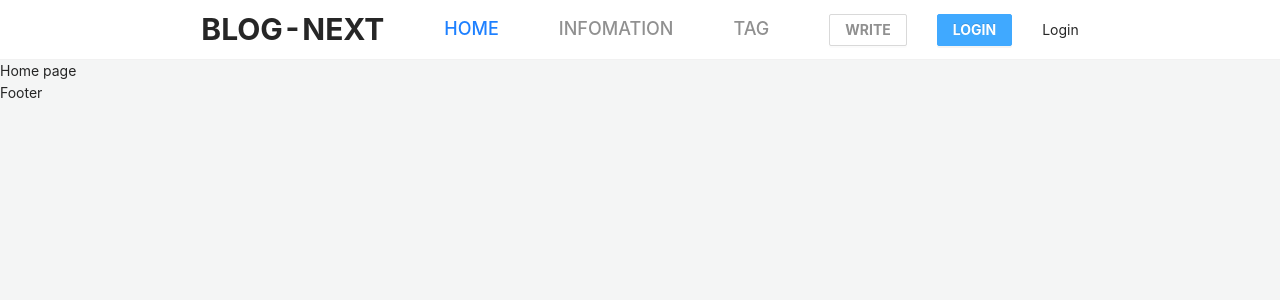
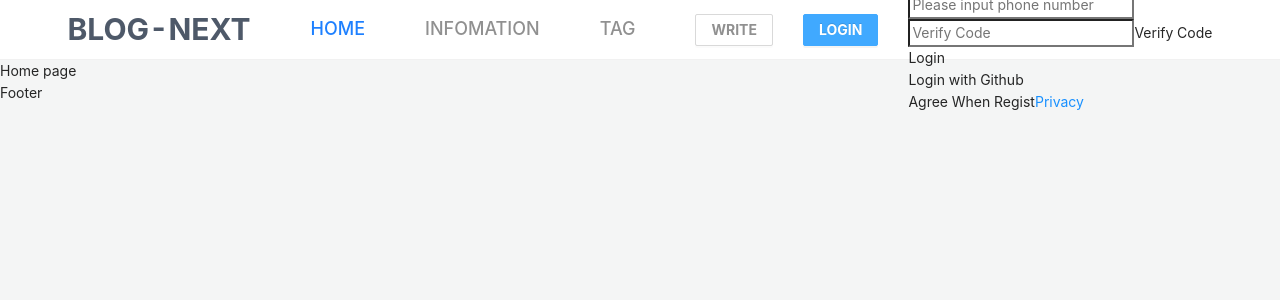
Before and after one commit to oracis/next-blog, a Next.js app: page / in a window 1280 px wide. Both pictures are taken after a click on the button "LOGIN". Shown: the top 300 px of the page. Built offline with nearby package versions, Linux system fonts and the light colour scheme.

Commit message:
Basic Login Modal

```diff
--- a/components/Login/index.tsx
+++ b/components/Login/index.tsx
@@ -1,9 +1,64 @@
+import { useState } from "react";
+import styles from "./index.module.scss";
+
 interface LoginProps {
   onClose: () => void;
 }
 
 const Login = (props: LoginProps) => {
-  return <div>Login</div>;
+  const { onClose } = props;
+  const [form, setForm] = useState({
+    phone: "",
+    verifyCode: "",
+  });
+
+  const handleClose = () => {
+    onClose();
+  };
+
+  const handleLogin = () => {
+    console.log("click login");
+  };
+
+  return (
+    <div className={styles.loginArea}>
+      <div className={styles.loginContent}>
+        <div className={styles.header}>
+          <div className={styles.title}>Mobile Login</div>
+          <div className={styles.close} onClick={handleClose}>
+            X
+          </div>
+        </div>
+        <div className={styles.phone}>
+          <input
+            type="text"
+            name="phone"
+            placeholder="Please input phone number"
+            value={form.phone}
+          />
+        </div>
+        <div className={styles.verifyCode}>
+          <input
+            type="text"
+            name="verifyCode"
+            placeholder="Verify Code"
+            value={form.verifyCode}
+          />
+          <span>Verify Code</span>
+        </div>
+        <div className={styles.loginBtn} onClick={handleLogin}>
+          Login
+        </div>
+        <div className={styles.others}>Login with Github</div>
+        <div className={styles.privacyPolicy}>
+          Agree When Regist
+          <a href="https://juejin.cn/privacy" target="_blank">
+            Privacy
+          </a>
+        </div>
+      </div>
+    </div>
+  );
 };
 
 export default Login;
--- a/components/Navbar/index.module.scss
+++ b/components/Navbar/index.module.scss
@@ -10,6 +10,7 @@
         font-size: 30px;
         font-weight: bold;
         margin-right: 60px;
+        color: #4e5969;
     }
 
     .linkArea {
```
Also changed, not shown: components/Login/index.module.scss (added).
